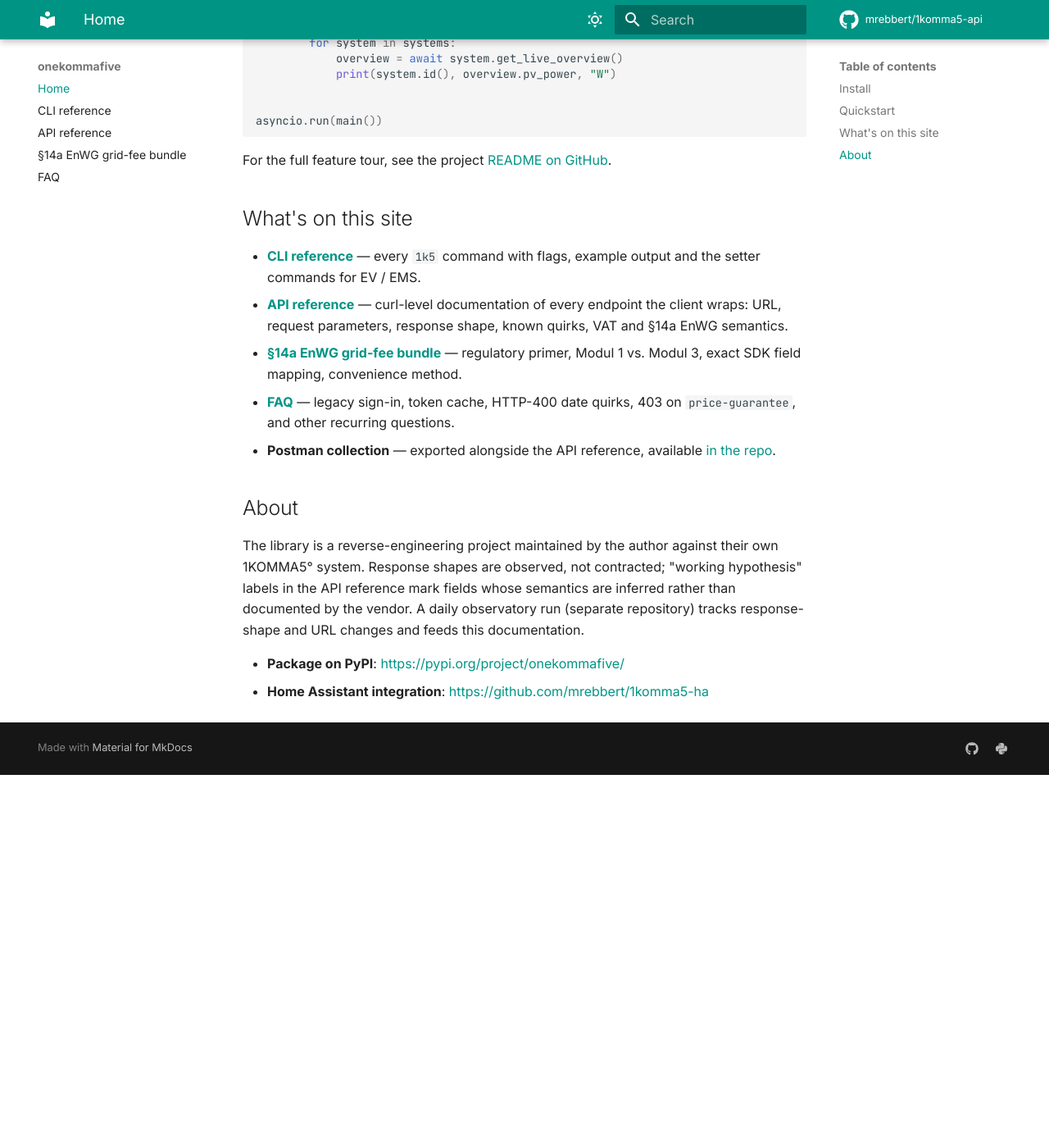
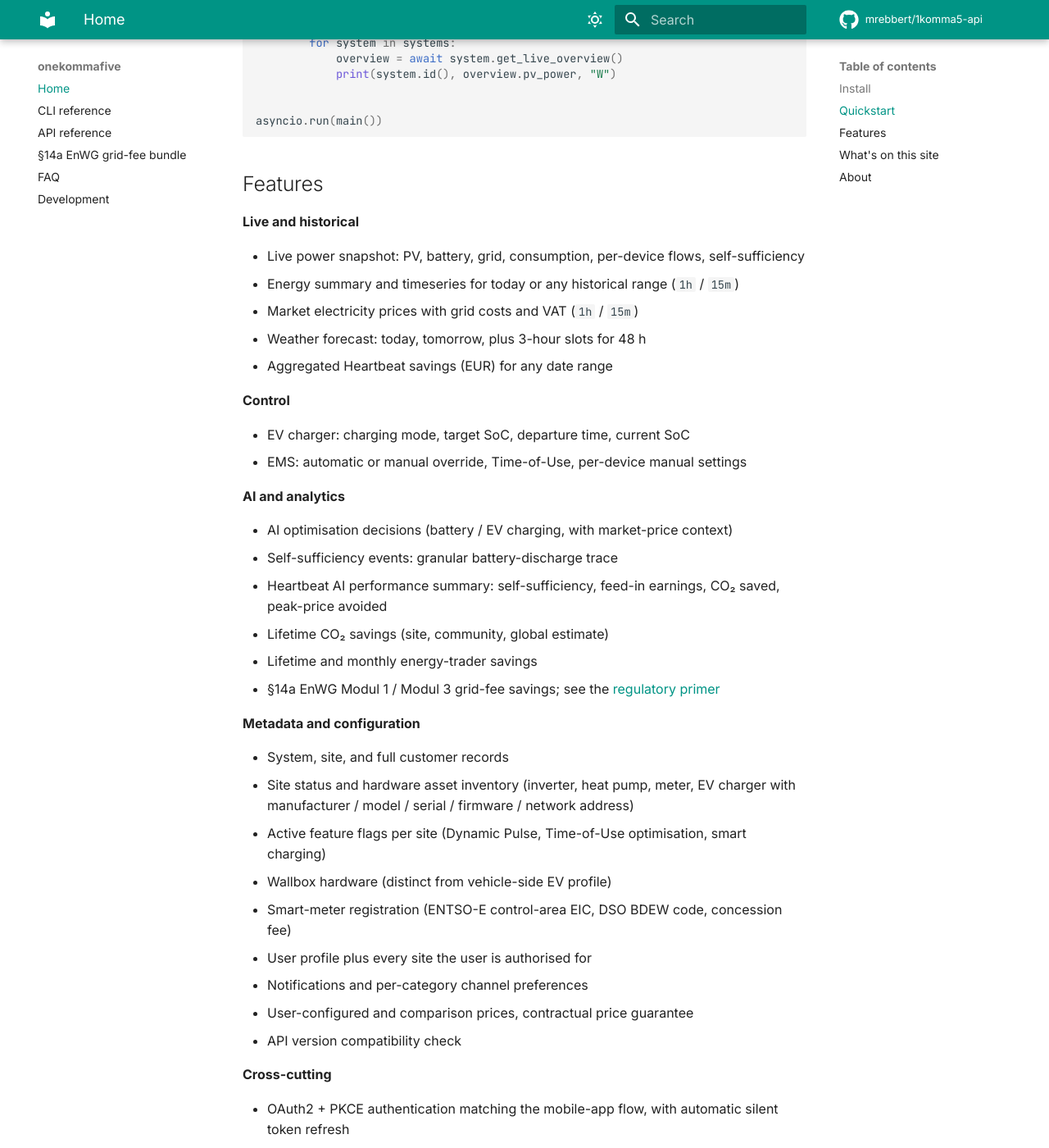
Before and after one commit to mrebbert/1komma5-api, an MkDocs documentation site: the page built from docs/index.md, in a window 1280 px wide and 1400 px high, scrolled down 621 px. Shown: the whole window at 82% size. Built offline with MkDocs 1.6.1 and Material for MkDocs 9.7.7, drawn with Linux system fonts in a browser that asks for light colours; comment, search, counter and statistics services are not loaded; before the commit the page ends 1566 px from its top, so only the background shows below that; some of the changed text lies outside the part shown.

Commit message:
docs: add CHANGELOG, developer guide and feature overview (#49)
- CHANGELOG.md (Keep-a-Changelog) seeded from git history v1.0.0..v1.1.8;
  README now links to it.
- docs/development.md: single source of truth for setup, tests, lint,
  mypy, probe-versions and release flow. mkdocs nav extended;
  CONTRIBUTING.md and README point here instead of duplicating.
- docs/index.md: features block hoisted from README onto the landing
  page so visitors see what the SDK does without jumping to GitHub.
- docs/faq.md: new entry for /ev-charging-sessions/active empty-list
  behaviour (connectionStatus=UNKNOWN + dataSource=USER_INPUT).
- API.md: new "Endpoints observed but not wrapped" section covering
  ev-charging-sessions/active and whats-new/updates/improvements, with
  TOC entry.


Claude-Session: https://claude.ai/code/session_01RgkYaQACLxezeceA1hrXQs

Co-authored-by: Claude Opus 4.7 <noreply@anthropic.com>

````diff
--- a/docs/index.md
+++ b/docs/index.md
@@ -31,8 +31,48 @@ async def main() -> None:
 asyncio.run(main())
 ```
 
-For the full feature tour, see the project
-[README on GitHub](https://github.com/mrebbert/1komma5-api#readme).
+## Features
+
+**Live and historical**
+
+- Live power snapshot: PV, battery, grid, consumption, per-device flows, self-sufficiency
+- Energy summary and timeseries for today or any historical range (`1h` / `15m`)
+- Market electricity prices with grid costs and VAT (`1h` / `15m`)
+- Weather forecast: today, tomorrow, plus 3-hour slots for 48 h
+- Aggregated Heartbeat savings (EUR) for any date range
+
+**Control**
+
+- EV charger: charging mode, target SoC, departure time, current SoC
+- EMS: automatic or manual override, Time-of-Use, per-device manual settings
+
+**AI and analytics**
+
+- AI optimisation decisions (battery / EV charging, with market-price context)
+- Self-sufficiency events: granular battery-discharge trace
+- Heartbeat AI performance summary: self-sufficiency, feed-in earnings, CO₂ saved, peak-price avoided
+- Lifetime CO₂ savings (site, community, global estimate)
+- Lifetime and monthly energy-trader savings
+- §14a EnWG Modul 1 / Modul 3 grid-fee savings; see the [regulatory primer](enwg14a.md)
+
+**Metadata and configuration**
+
+- System, site, and full customer records
+- Site status and hardware asset inventory (inverter, heat pump, meter, EV charger with manufacturer / model / serial / firmware / network address)
+- Active feature flags per site (Dynamic Pulse, Time-of-Use optimisation, smart charging)
+- Wallbox hardware (distinct from vehicle-side EV profile)
+- Smart-meter registration (ENTSO-E control-area EIC, DSO BDEW code, concession fee)
+- User profile plus every site the user is authorised for
+- Notifications and per-category channel preferences
+- User-configured and comparison prices, contractual price guarantee
+- API version compatibility check
+
+**Cross-cutting**
+
+- OAuth2 + PKCE authentication matching the mobile-app flow, with automatic silent token refresh
+- Optional persistent token cache (`chmod 600`, user-bound) so subsequent CLI calls skip the login round-trip
+- Built-in `1k5` CLI covering every read endpoint and all mutations
+- Ruff-clean, mypy-strict, CodeQL-clean, 95% coverage gate
 
 ## What's on this site
 
@@ -45,6 +85,8 @@ For the full feature tour, see the project
   Modul 1 vs. Modul 3, exact SDK field mapping, convenience method.
 - **[FAQ](faq.md)** — legacy sign-in, token cache, HTTP-400 date
   quirks, 403 on `price-guarantee`, and other recurring questions.
+- **[Development](development.md)** — setup, tests, lint, type-check,
+  probe-versions, release flow.
 - **Postman collection** — exported alongside the API reference,
   available [in the repo](https://github.com/mrebbert/1komma5-api/tree/main/postman).
 
--- a/mkdocs.yml
+++ b/mkdocs.yml
@@ -70,6 +70,7 @@ nav:
   - API reference: api.md
   - §14a EnWG grid-fee bundle: enwg14a.md
   - FAQ: faq.md
+  - Development: development.md
 
 extra:
   social:
````
Also changed, not shown: API.md (+30 -0 lines), CHANGELOG.md (added, +125 -0 lines), CONTRIBUTING.md (+20 -54 lines), README.md (+12 -41 lines), docs/development.md (added, +123 -0 lines), docs/faq.md (+26 -0 lines).
